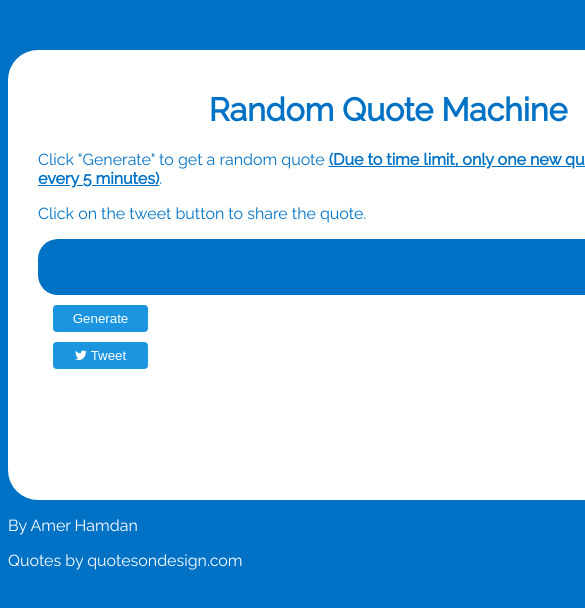
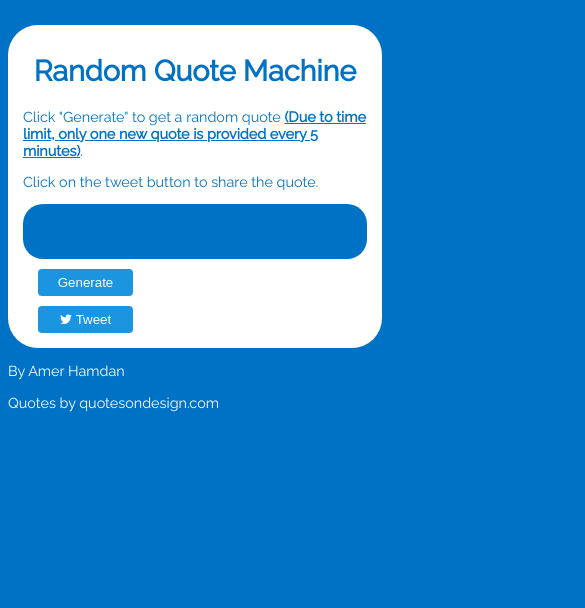
Before and after one commit to amashamdan/quote-machine, a plain HTML site: page index.html in a window 390 px wide. Shown: the top 608 px of the page, 585 px wide, since content can reach past the window. Drawn offline with Linux system fonts and the light colour scheme.

Commit message:
Feat: Page is made mobile friendly.
viewport meta property is added to index.html in order to display the page properly on mobile browsers.
main.css is tweaked to make page veiwable on all devices.

```diff
--- a/css/main.css
+++ b/css/main.css
@@ -3,13 +3,13 @@ body {
 	background-color: #0072C6;
 	color: #0072C6;
 	font-family: 'Raleway', sans-serif;
+	font-size: 0.9em;
 }
 
 .container {
-	padding: 20px 30px 30px 30px;
-	margin: 50px auto 0 auto;
-	width: 700px;
-	height: 400px;
+	padding: 10px 15px 15px 15px;
+	margin: 25px auto 0 auto;
+	max-width: 700px;
 	background-color: white;
 	border-radius: 30px;
 }
@@ -39,7 +39,8 @@ a:link {
 
 .footer {
 	color: white;
-	width: 700px;
+	width: 100%;
+	max-width: 700px;
 	margin: 0 auto;
 }
 
--- a/index.html
+++ b/index.html
@@ -2,6 +2,7 @@
 <html>
 <head>
 	<script src="js/jquery.min.js"></script>
+	<meta name="viewport" content="width=device-width,initial-scale=1">
 	<link rel="stylesheet" href="css/main.css">
 	<!-- Google fonts, Raleway -->
 	<link href='https://fonts.googleapis.com/css?family=Raleway' rel='stylesheet' type='text/css'>
```
